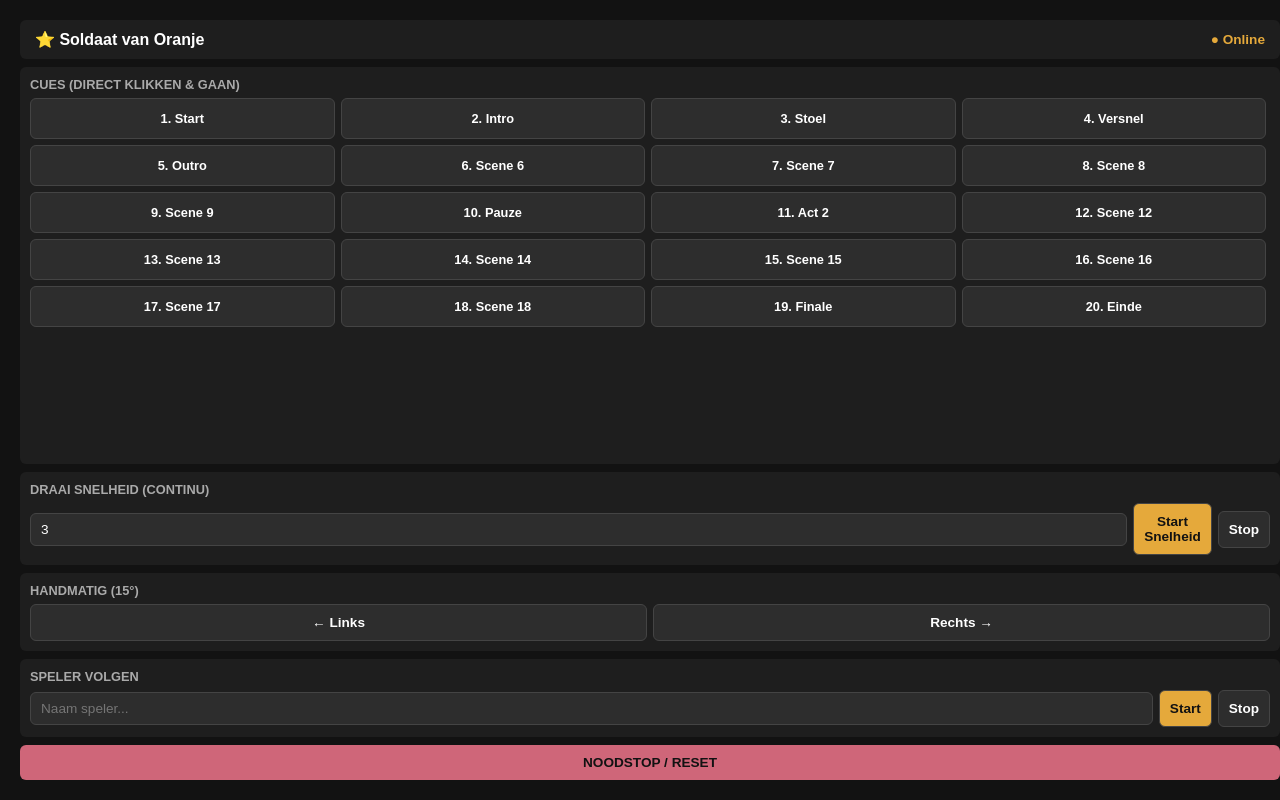
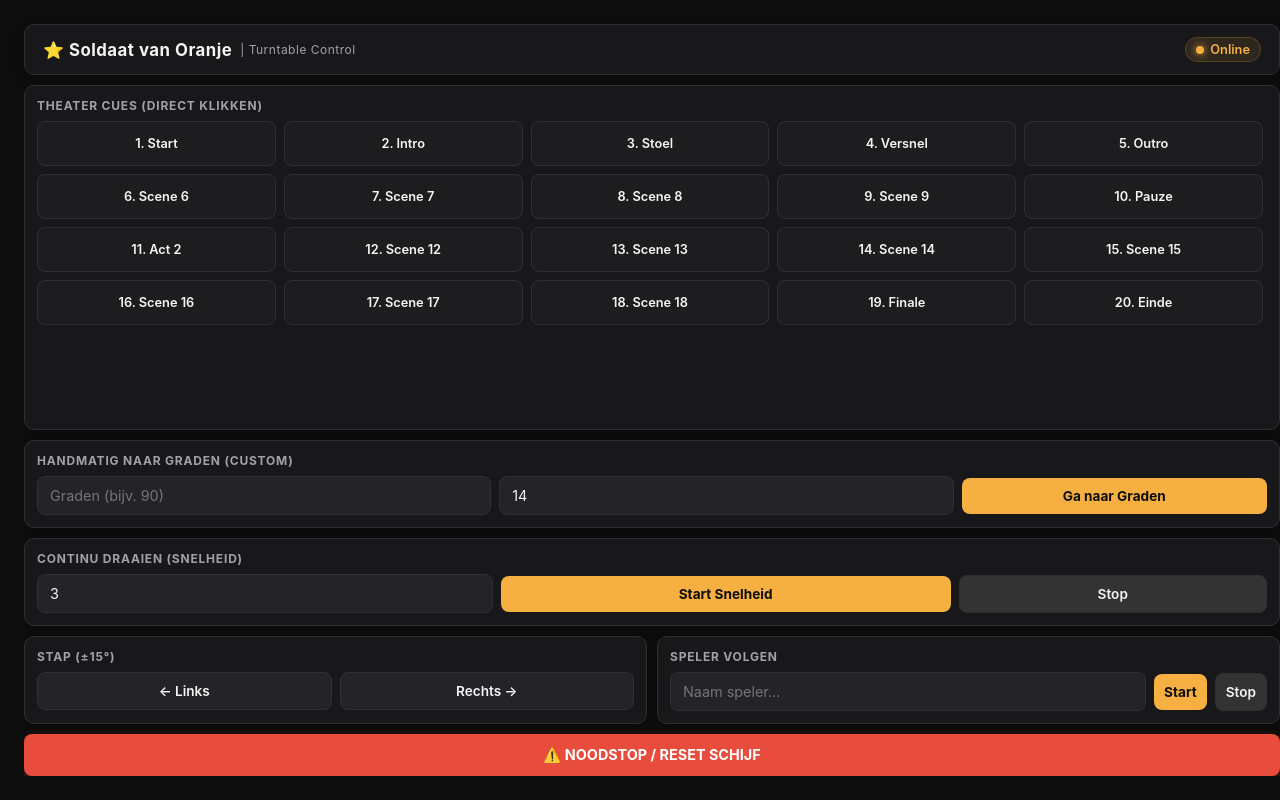
Before and after one commit to Kykyboo/SoldaatvanOranje-Draaischijf, a website: page public/index.html in a window 1280 px wide. Drawn offline with Linux system fonts and the light colour scheme.

Commit message:
Refactor index.html for improved layout and styles

```diff
--- a/public/index.html
+++ b/public/index.html
@@ -3,51 +3,76 @@
 <head>
     <meta charset="UTF-8">
     <meta name="viewport" content="width=device-width, initial-scale=1.0, maximum-scale=1.0, user-scalable=no">
-    <title>Soldaat van Oranje - Turntable</title>
+    <title>Soldaat van Oranje - Draaischijf Control</title>
     <style>
-        * { box-sizing: border-box; margin: 0; padding: 0; font-family: sans-serif; -webkit-tap-highlight-color: transparent; }
-        html, body { height: 100vh; width: 100vw; overflow: hidden; background: #121212; color: #fff; display: flex; flex-direction: column; padding: 10px; }
+        :root {
+            --bg-main: #0d0d0d;
+            --bg-card: #18181b;
+            --bg-element: #242428;
+            --border-color: #2f2f35;
+            --accent-gold: #f5b041;
+            --accent-gold-active: #d4ac0d;
+            --accent-danger: #e74c3c;
+            --text-main: #f4f4f5;
+            --text-muted: #a1a1aa;
+        }
 
-        header { background: #1e1e1e; padding: 10px 15px; border-radius: 6px; display: flex; justify-content: space-between; align-items: center; flex-shrink: 0; margin-bottom: 8px; }
-        header h1 { font-size: 1rem; }
+        * { box-sizing: border-box; margin: 0; padding: 0; font-family: -apple-system, BlinkMacSystemFont, "Segoe UI", Roboto, Helvetica, Arial, sans-serif; -webkit-tap-highlight-color: transparent; }
 
-        main { display: flex; flex-direction: column; gap: 8px; flex-grow: 1; overflow: hidden; }
+        html, body { height: 100vh; width: 100vw; overflow: hidden; background: var(--bg-main); color: var(--text-main); display: flex; flex-direction: column; padding: 12px; }
 
-        .card { background: #1e1e1e; padding: 10px; border-radius: 6px; display: flex; flex-direction: column; gap: 6px; flex-shrink: 0; }
-        .card-title { font-size: 0.8rem; color: #aaa; text-transform: uppercase; font-weight: bold; }
+        header { background: var(--bg-card); border: 1px solid var(--border-color); padding: 12px 18px; border-radius: 10px; display: flex; justify-content: space-between; align-items: center; flex-shrink: 0; margin-bottom: 10px; box-shadow: 0 4px 12px rgba(0,0,0,0.3); }
+        header h1 { font-size: 1.05rem; font-weight: 700; letter-spacing: 0.5px; display: flex; align-items: center; gap: 8px; }
+        .status-badge { display: flex; align-items: center; gap: 6px; font-size: 0.8rem; font-weight: 600; color: var(--accent-gold); background: rgba(245, 176, 65, 0.1); padding: 4px 10px; border-radius: 20px; border: 1px solid rgba(245, 176, 65, 0.2); }
+        .status-dot { width: 8px; height: 8px; background: var(--accent-gold); border-radius: 50%; box-shadow: 0 0 8px var(--accent-gold); }
+
+        main { display: flex; flex-direction: column; gap: 10px; flex-grow: 1; overflow: hidden; }
+
+        .card { background: var(--bg-card); border: 1px solid var(--border-color); padding: 12px; border-radius: 10px; display: flex; flex-direction: column; gap: 8px; flex-shrink: 0; box-shadow: 0 4px 12px rgba(0,0,0,0.2); }
+        .card-title { font-size: 0.75rem; color: var(--text-muted); text-transform: uppercase; font-weight: 700; letter-spacing: 0.8px; }
 
         .cues-container {
-            background: #1e1e1e;
-            padding: 10px;
-            border-radius: 6px;
+            background: var(--bg-card);
+            border: 1px solid var(--border-color);
+            padding: 12px;
+            border-radius: 10px;
             display: flex;
             flex-direction: column;
             flex-grow: 1;
             overflow: hidden;
+            box-shadow: 0 4px 12px rgba(0,0,0,0.2);
         }
         .cues-scroll {
             overflow-y: auto;
             display: grid;
-            grid-template-columns: repeat(4, 1fr);
-            gap: 6px;
+            grid-template-columns: repeat(5, 1fr);
+            gap: 8px;
             padding-right: 4px;
         }
         .cues-scroll::-webkit-scrollbar { width: 6px; }
-        .cues-scroll::-webkit-scrollbar-thumb { background: #444; border-radius: 3px; }
+        .cues-scroll::-webkit-scrollbar-thumb { background: var(--border-color); border-radius: 3px; }
 
-        button { background: #2d2d2d; color: white; border: 1px solid #444; border-radius: 6px; cursor: pointer; font-weight: bold; padding: 10px 6px; font-size: 0.85rem; }
-        button:active { background: #e5a93b; color: #121212; }
+        button { background: var(--bg-element); color: var(--text-main); border: 1px solid var(--border-color); border-radius: 8px; cursor: pointer; font-weight: 600; padding: 12px 8px; font-size: 0.85rem; transition: all 0.15s ease; }
+        button:hover { border-color: var(--text-muted); }
+        button:active { background: var(--accent-gold); color: var(--bg-main); border-color: var(--accent-gold); }
 
-        .cues-scroll button { padding: 12px 4px; font-size: 0.8rem; }
+        .cues-scroll button { padding: 14px 6px; font-size: 0.8rem; background: rgba(255,255,255,0.02); }
 
-        .row { display: flex; gap: 6px; align-items: center; }
-        .row button { flex: 1; padding: 10px; font-size: 0.85rem; }
+        .row { display: flex; gap: 8px; align-items: center; }
+        .row button { flex: 1; padding: 10px; }
 
-        input { background: #2d2d2d; border: 1px solid #444; color: white; padding: 8px 10px; border-radius: 6px; width: 100%; font-size: 0.85rem; outline: none; }
-        input:focus { border-color: #e5a93b; }
+        input { background: var(--bg-element); border: 1px solid var(--border-color); color: var(--text-main); padding: 10px 12px; border-radius: 8px; width: 100%; font-size: 0.9rem; outline: none; transition: border-color 0.15s ease; }
+        input:focus { border-color: var(--accent-gold); }
 
-        .btn-reset { background: #cf6679; border: none; color: #121212; padding: 10px; font-size: 0.85rem; width: 100%; flex-shrink: 0; }
+        .btn-primary { background: var(--accent-gold); color: var(--bg-main); border: none; font-weight: 700; }
+        .btn-primary:active { background: var(--accent-gold-active); }
 
+        .btn-reset { background: var(--accent-danger); border: none; color: white; padding: 12px; font-size: 0.9rem; font-weight: 700; width: 100%; border-radius: 8px; flex-shrink: 0; box-shadow: 0 4px 12px rgba(231, 76, 60, 0.3); transition: filter 0.15s ease; }
+        .btn-reset:active { filter: brightness(0.85); }
+
+        @media (max-width: 800px) {
+            .cues-scroll { grid-template-columns: repeat(4, 1fr); }
+        }
         @media (max-width: 600px) {
             .cues-scroll { grid-template-columns: repeat(3, 1fr); }
         }
@@ -56,15 +81,18 @@
 <body>
 
     <header>
-        <h1>⭐ Soldaat van Oranje</h1>
-        <span style="color: #e5a93b; font-weight: bold; font-size: 0.85rem;">● Online</span>
+        <h1>⭐ Soldaat van Oranje <span style="font-size: 0.75rem; color: var(--text-muted); font-weight: normal;">| Turntable Control</span></h1>
+        <div class="status-badge">
+            <div class="status-dot"></div>
+            Online
+        </div>
     </header>
 
     <main>
+        <!-- CUES SECTIE -->
         <div class="cues-container">
-            <span class="card-title" style="margin-bottom: 6px;">Cues (Direct Klikken & Gaan)</span>
+            <span class="card-title" style="margin-bottom: 8px;">Theater Cues (Direct Klikken)</span>
             <div class="cues-scroll">
-                <!-- Vooraf ingestelde hoeken en veilige trage tijden per cue -->
                 <button onclick="sendCue(1, 0, 14)">1. Start</button>
                 <button onclick="sendCue(2, 45, 14)">2. Intro</button>
                 <button onclick="sendCue(3, 180, 18)">3. Stoel</button>
@@ -88,33 +116,47 @@
             </div>
         </div>
 
+        <!-- VRIJ INSTELLEN NAAR X GRADEN -->
         <div class="card">
-            <span class="card-title">Draai Snelheid (Continu)</span>
+            <span class="card-title">Handmatig naar Graden (Custom)</span>
             <div class="row">
-                <input type="number" id="spinSpeed" placeholder="Snelheid (deg/s)" value="3">
-                <button onclick="toggleSpin(true)" style="background: #e5a93b; color: #121212; flex: 0.8;">Start Snelheid</button>
-                <button onclick="toggleSpin(false)" style="flex: 0.6;">Stop</button>
+                <input type="number" id="customAngle" placeholder="Graden (bijv. 90)" style="flex: 1.5;">
+                <input type="number" id="customDuration" placeholder="Tijd in sec (optioneel)" style="flex: 1.5;" value="14">
+                <button class="btn-primary" onclick="sendCustomAngle()" style="flex: 1;">Ga naar Graden</button>
             </div>
         </div>
 
+        <!-- CONTINUE DRAAIEN -->
         <div class="card">
-            <span class="card-title">Handmatig (15°)</span>
+            <span class="card-title">Continu Draaien (Snelheid)</span>
             <div class="row">
-                <button onclick="sendAction('manualM', {})">← Links</button>
-                <button onclick="sendAction('manualP', {})">Rechts →</button>
+                <input type="number" id="spinSpeed" placeholder="Snelheid (deg/s)" value="3" style="flex: 1.2;">
+                <button class="btn-primary" onclick="toggleSpin(true)" style="flex: 1.2;">Start Snelheid</button>
+                <button onclick="toggleSpin(false)" style="flex: 0.8; background: #333;">Stop</button>
             </div>
         </div>
 
-        <div class="card">
-            <span class="card-title">Speler Volgen</span>
-            <div class="row">
-                <input type="text" id="playerName" placeholder="Naam speler...">
-                <button onclick="toggleTrack(true)" style="background: #e5a93b; color: #121212; flex: 0.8;">Start</button>
-                <button onclick="toggleTrack(false)" style="flex: 0.6;">Stop</button>
+        <!-- HANDMATIG STAPPEN & SPELER VOLGEN -->
+        <div style="display: grid; grid-template-columns: 1fr 1fr; gap: 10px;">
+            <div class="card" style="margin: 0;">
+                <span class="card-title">Stap (±15°)</span>
+                <div class="row">
+                    <button onclick="sendAction('manualM', {})">← Links</button>
+                    <button onclick="sendAction('manualP', {})">Rechts →</button>
+                </div>
+            </div>
+
+            <div class="card" style="margin: 0;">
+                <span class="card-title">Speler Volgen</span>
+                <div class="row">
+                    <input type="text" id="playerName" placeholder="Naam speler...">
+                    <button class="btn-primary" onclick="toggleTrack(true)" style="flex: 0.7;">Start</button>
+                    <button onclick="toggleTrack(false)" style="flex: 0.5; background: #333;">Stop</button>
+                </div>
             </div>
         </div>
 
-        <button class="btn-reset" onclick="sendAction('reset', {})">NOODSTOP / RESET</button>
+        <button class="btn-reset" onclick="sendAction('reset', {})">⚠️ NOODSTOP / RESET SCHIJF</button>
     </main>
 
     <script>
@@ -134,10 +176,23 @@
             sendAction('cue', { index: index, angle: angle, duration: duration });
         }
 
+        function sendCustomAngle() {
+            const angleInput = document.getElementById('customAngle').value;
+            const durationInput = document.getElementById('customDuration').value;
+            const angle = parseFloat(angleInput);
+
+            if (isNaN(angle)) {
+                alert('Vul een geldig graden-getal in!');
+                return;
+            }
+            const duration = parseFloat(durationInput) || 14;
+            sendAction('cue', { index: 0, angle: angle, duration: duration });
+        }
+
         function toggleTrack(state) {
             const name = document.getElementById('playerName').value;
             if (state && !name) {
-                alert('Vul eerst een naam in!');
+                alert('Vul eerst een speler naam in!');
                 return;
             }
             sendAction('track', { state: state, playerName: name });
```
